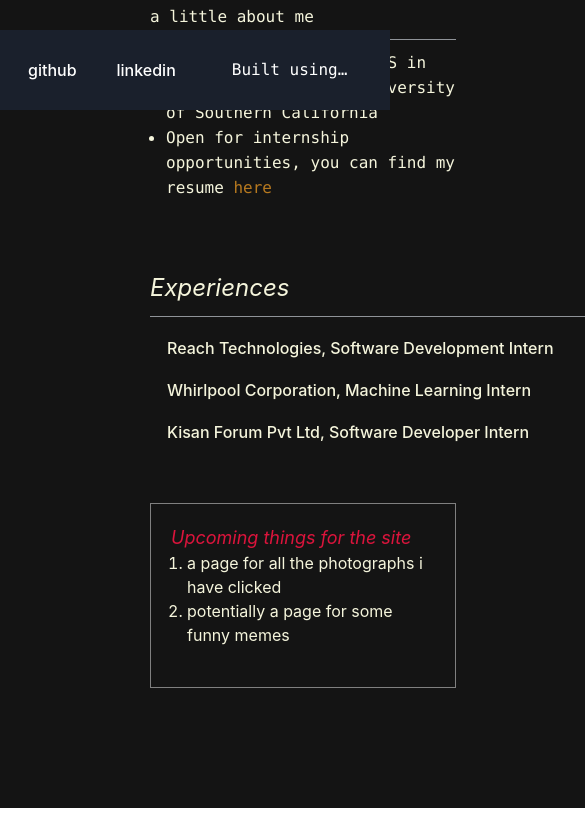
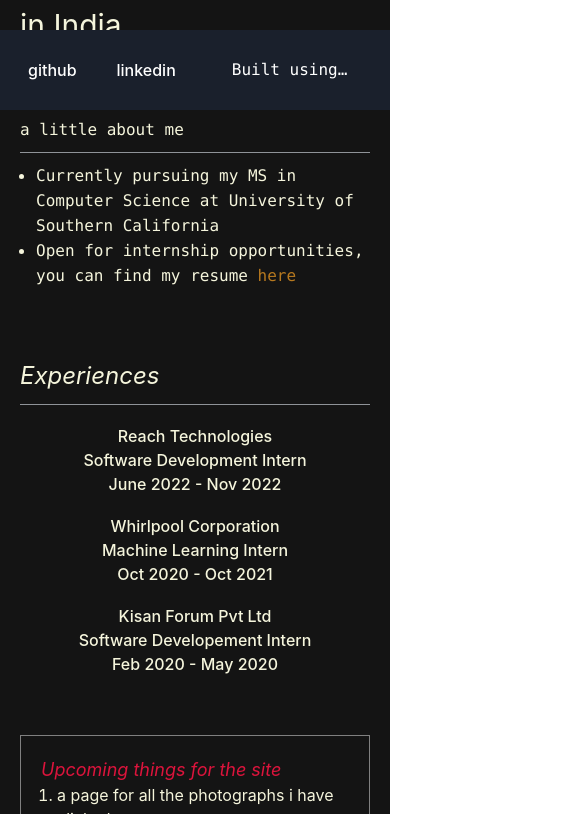
Before and after one commit to i-supermario/portfolio-app, a React (Vite) app in the folder app/: page / in a window 390 px wide. Shown: the part 734-1548 px from the top of the page, 585 px wide, since content can reach past the window. Built offline with nearby package versions, Linux system fonts and the light colour scheme.

Commit message:
Added responsive pages

```diff
--- a/app/src/components/experience.tsx
+++ b/app/src/components/experience.tsx
@@ -1,4 +1,4 @@
-import { AccordionButton, AccordionItem, AccordionPanel, Flex, ListItem, Text, UnorderedList } from "@chakra-ui/react";
+import { AccordionButton, AccordionItem, AccordionPanel, Box, Flex, ListItem, Text, UnorderedList } from "@chakra-ui/react";
 
 interface AppProps{
     CompanyName : string
@@ -15,8 +15,11 @@ export default function Experience(props: AppProps){
         <>
             <AccordionItem border="0" _selected={{border:"0"}}>
                 <AccordionButton >
-                    <Flex width="inherit" justifyContent="space-between">
-                        <Text>{props.CompanyName}, {props.position}</Text>
+                    <Flex direction={{base:'column',sm:'row'}} width="inherit" justifyContent="space-between">
+                        <Box>
+                            <Text textAlign={{base:"center", sm:"start"}}>{props.CompanyName}</Text>
+                            <Text>{props.position}</Text>
+                        </Box>
                         <Text>{props.from} - {props.to}</Text>
                     </Flex>
                 </AccordionButton>
--- a/app/src/components/experiencelist.tsx
+++ b/app/src/components/experiencelist.tsx
@@ -4,10 +4,10 @@ import Experience from "./experience";
 export default function ExperienceList(){
     return(
         <>
-            <Container display="flex" flexDirection="column" rowGap="10px" padding="0" margin="0">
+            <Container display="flex" flexDirection="column" rowGap="10px" padding={{base:"0"}} margin="0">
                 <Text as="em" fontSize="2xl" >Experiences</Text>
-                <Divider minWidth="650px"/>
-                <Accordion minWidth="650px" allowToggle>
+                <Divider minWidth={{base:'350px',sm:'650px'}}/>
+                <Accordion minWidth={{base:'350px',sm:'650px'}} allowToggle>
                     <Experience
                         CompanyName="Reach Technologies"
                         position="Software Development Intern"
@@ -28,7 +28,7 @@ export default function ExperienceList(){
                     />
                     <Experience
                         CompanyName="Kisan Forum Pvt Ltd"
-                        position=" Software Developer Intern"
+                        position=" Software Developement Intern"
                         from="Feb 2020"
                         to="May 2020"
                         description="Developed REST API endpoints in Django Framework with PostgreSQL database and Shopify API, conducted API testing using Postman;
--- a/app/src/components/introduction.tsx
+++ b/app/src/components/introduction.tsx
@@ -5,7 +5,7 @@ import ProfilePic from "../assets/pp.jpg"
 export default function Intro(){
     return(
         <>
-            <Flex  columnGap="30" justifyContent="space-between" >
+            <Flex direction={{base: 'column-reverse', md: 'row'}} columnGap="30" justifyContent="space-between" >
                 <Box>
                     <Text fontSize="7xl" >Hello, I am Sarang.</Text>
                     <Text fontSize="3xl">An ever-learning <Text as="em">almost</Text> Full-stack Developer, hailing from city of Pune in India</Text>
@@ -13,7 +13,7 @@ export default function Intro(){
                 <Box>
                     <Avatar height="auto" width="40"  src={ProfilePic}/>
                 </Box>
-          </Flex>
+            </Flex>
         </>
     )
 }
--- a/app/src/components/projectlist.tsx
+++ b/app/src/components/projectlist.tsx
@@ -5,7 +5,7 @@ export default function ProjectList(){
     return(
         <>
             <Grid
-                templateColumns="repeat(2,1fr)"
+                templateColumns={{base:'',sm:"repeat(2,1fr)"}}
                 templateRows="repeat(2,1fr)"
                 rowGap="20"
                 columnGap="40"
--- a/app/src/layouts/footer.tsx
+++ b/app/src/layouts/footer.tsx
@@ -1,7 +1,7 @@
 import { Container, Flex, Link, Text } from "@chakra-ui/react";
 
 const flexStyle = {
-    minWidth:"100%",
+    minWidth:"100vw",
     justifyContent:"space-between",
     // columnGap:"20px",
     // padding: "7",
--- a/app/src/pages/App.tsx
+++ b/app/src/pages/App.tsx
@@ -6,25 +6,23 @@ import Intro from "../components/introduction"
 import Upcoming from "../components/upcoming"
 import ExperienceList from "../components/experiencelist"
 
-
-
-const containerStyle = {
-  padding: "0 0 0 0",
-  minWidth: "100vw",
-  zIndex: "0",
-  display: "flex",
-  flexDirection: "column",
-}
-
 export default function App() {
   return (
     <>
-      <Container sx={containerStyle} >
+      <Container
+        minWidth={"100vw"}
+        padding={"0"}
+      >
         <Header />
-        <Container display="flex" flexDirection="column" minWidth="100%" backgroundColor="blackAlpha.900" color="beige"
-        padding="120px 150px 120px 150px"  //padding added to position content visiblity
-        rowGap="50px"
-        overflowX="auto"
+        <Container
+          display="flex"
+          flexDirection="column"
+          minWidth="100%"
+          backgroundColor="blackAlpha.900"
+          color="beige"
+          padding={{base:'120px 20px 150px 20px',sm:"120px 150px 120px 150px"}}  //padding added to position content visiblity
+          rowGap="50px"
+          overflowX="auto"
         >
           <Intro/>
           {/* <br/>
--- a/app/src/pages/Projects.tsx
+++ b/app/src/pages/Projects.tsx
@@ -3,32 +3,13 @@ import Footer from "../layouts/footer";
 import Header from "../layouts/header";
 import ProjectList from "../components/projectlist";
 
-const containerStyle = {
-    padding: "0 0 0 0",
-    minWidth: "100vw",
-    zIndex: "0",
-    display: "flex",
-    flexDirection: "column",
-  }
-
-const innerContainerStyle = {
-    minWidth:"100%",
-    backgroundColor:"blackAlpha.900",
-    color:"beige",
-    padding:"120px 150px 0 150px",  //padding added to position content visiblity
-    overflowX:"auto",
-    display:"flex",
-    flexDirection:"column",
-    rowGap:"5px"
-
-}
 
 export default function Projects(){
     return(
         <>
-            <Container sx={containerStyle}>
+            <Container minWidth={"100vw"} padding={{base:'0'}}>
                 <Header/>
-                <Container sx={innerContainerStyle}>
+                <Container minWidth={"100vw"} padding={{base:'120px 20px 0 20px',sm:'120px 150px 0 150px'}} color="beige" backgroundColor="blackAlpha.900">
                     <Text as="samp" fontSize="7xl" >projects</Text>
                     <Divider orientation="horizontal"/>
                     <ProjectList/>
--- a/app/src/pages/spotify/hook.ts
+++ b/app/src/pages/spotify/hook.ts
@@ -1,8 +1,7 @@
 import { useEffect, useState } from 'react';
 import { WindowWithSpotifyI, PlayerI, PlaybackStateI, SpotifyHook,UseSpotifyParams  } from "./interface"
 
-const ENV = 'DEV'
-const URL = ENV == 'DEV' ? "http://localhost:8080" : "https://portfolio-backend-yb78.onrender.com"
+const URL = "https://portfolio-backend-yb78.onrender.com"
 
 export const useSpotify = ({
     loggedIn,
```
